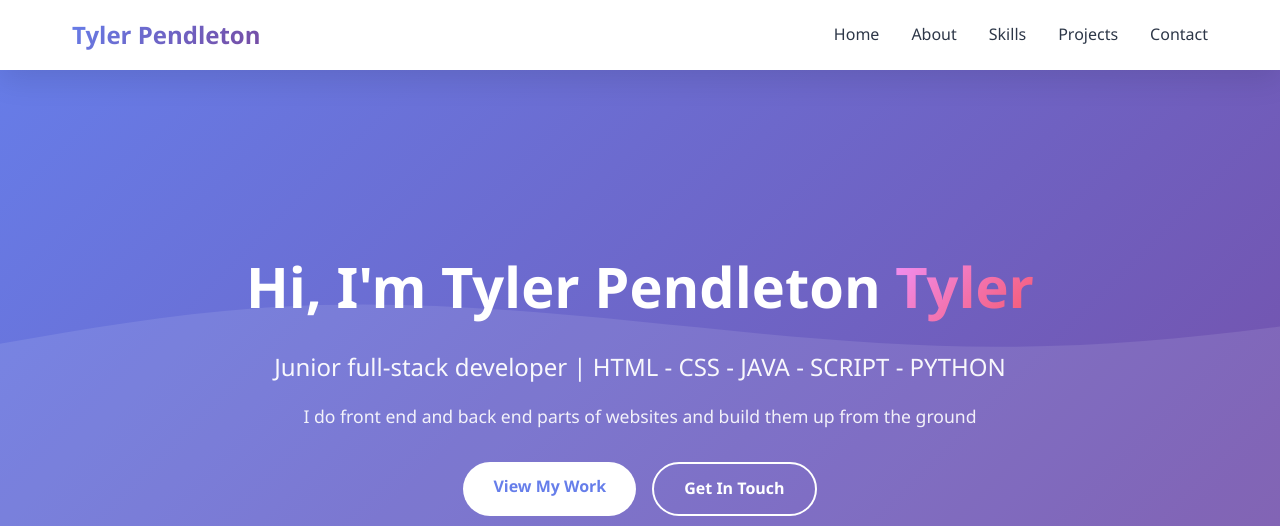
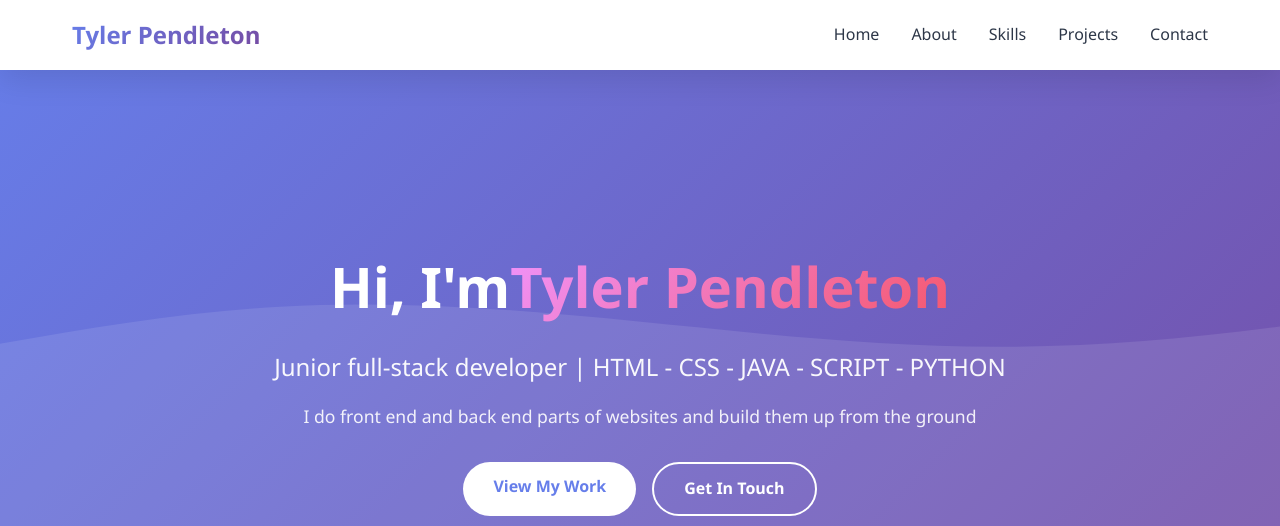
Before and after one commit to iwillmineya/portfolio2, a plain HTML site: page index.html in a window 1280 px wide. Shown: the top 526 px of the page. Drawn offline with Linux system fonts and the light colour scheme.

Commit message:
name change

```diff
--- a/index.html
+++ b/index.html
@@ -26,7 +26,7 @@
     <!-- Hero Section -->
     <section id="home" class="hero">
         <div class="hero-content">
-            <h1 class="hero-title">Hi, I'm Tyler Pendleton <span class="highlight">Tyler</span></h1>
+            <h1 class="hero-title">Hi, I'm<span class="highlight">Tyler Pendleton</span></h1>
             <p class="hero-subtitle">Junior full-stack developer | HTML - CSS - JAVA - SCRIPT - PYTHON</p>
             <p class="hero-description">I do front end and back end parts of websites and build them up from the ground</p>
             <div class="hero-buttons">
```
